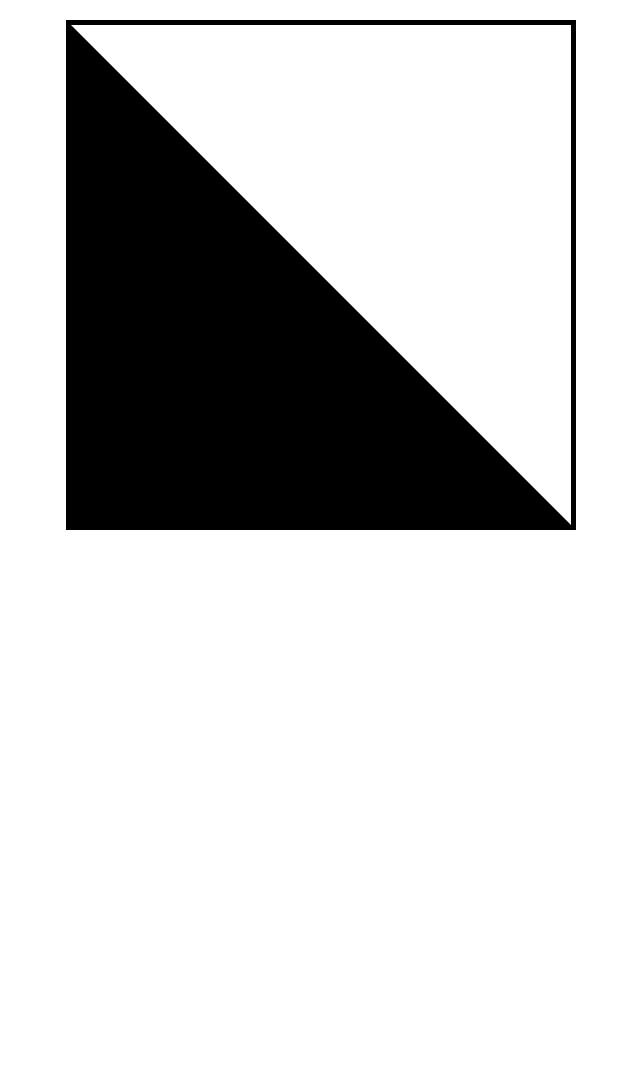
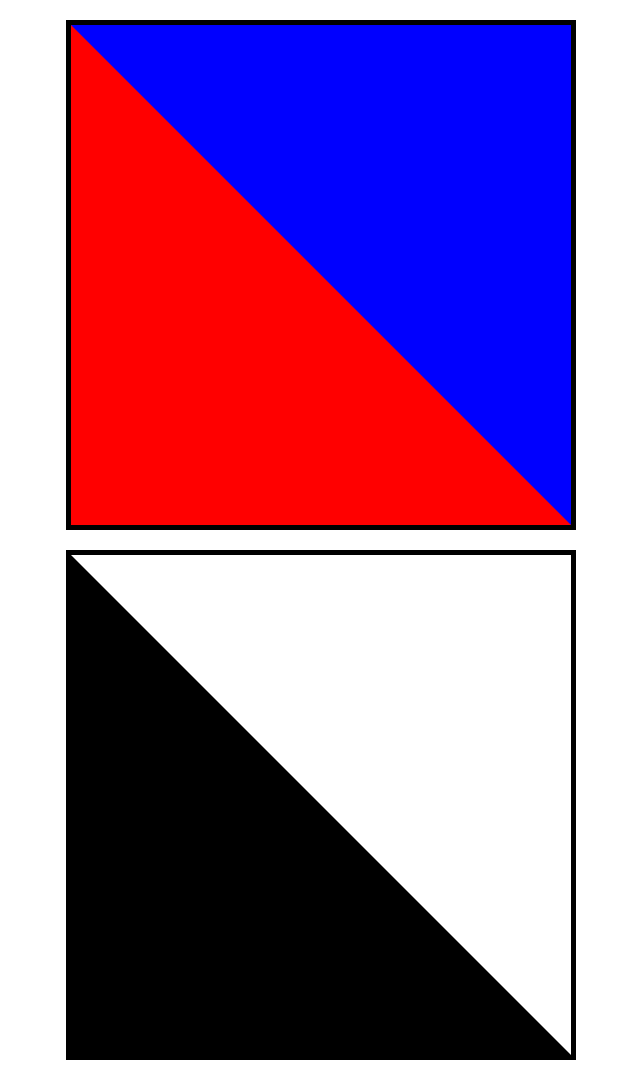
Before and after one commit to ekubokirs/halfsquare, a plain HTML site: page index.html in a window 1280 px wide. Shown: the whole page, without its empty margins (258-898 px from the left). Before the commit the page ends 800 px from the top, so only its background shows below. Drawn offline with Linux system fonts and the light colour scheme.

Commit message:
created a base model for future iterations

```diff
--- a/index.html
+++ b/index.html
@@ -10,5 +10,9 @@
         <div class="logo" id="color1">
         </div>
       </div>
+      <div class="wrapper">
+        <div class="logo" id="color2">
+        </div>
+      </div>
     </body>
 </html>
--- a/style.css
+++ b/style.css
@@ -11,10 +11,17 @@
   width: 498px;
   box-sizing:border-box;
   /*background-color: black;*/
+  border: solid 250px;
 }
 #color1{
-  border-bottom: solid 250px black;
-  border-left: solid 250px black;
-  border-top: solid 250px white;
-  border-right: solid 250px white;
+  border-bottom-color: red;
+  border-left-color: red;
+  border-top-color: blue;
+  border-right-color: blue;
 }
+#color2{
+  border-bottom-color: black;
+  border-left-color: black;
+  border-top-color: white;
+  border-right-color: white;
+}
```
